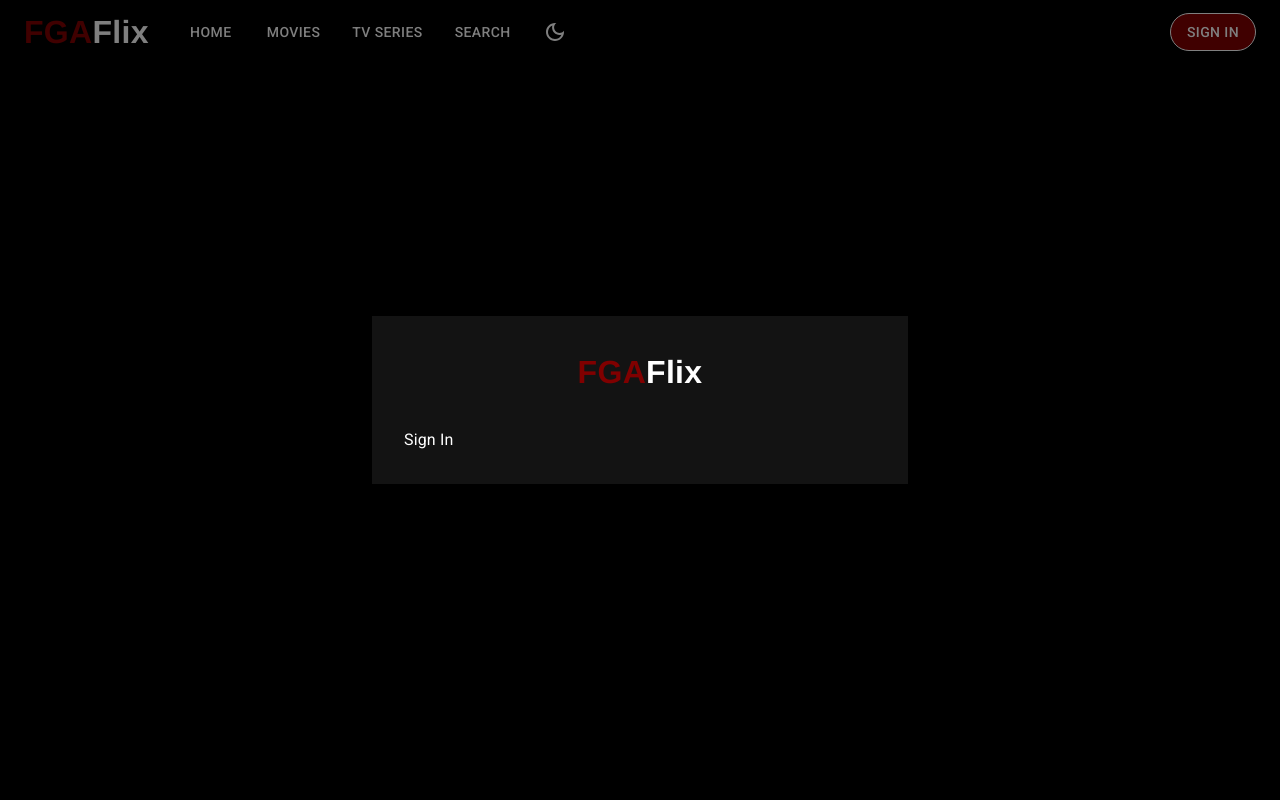
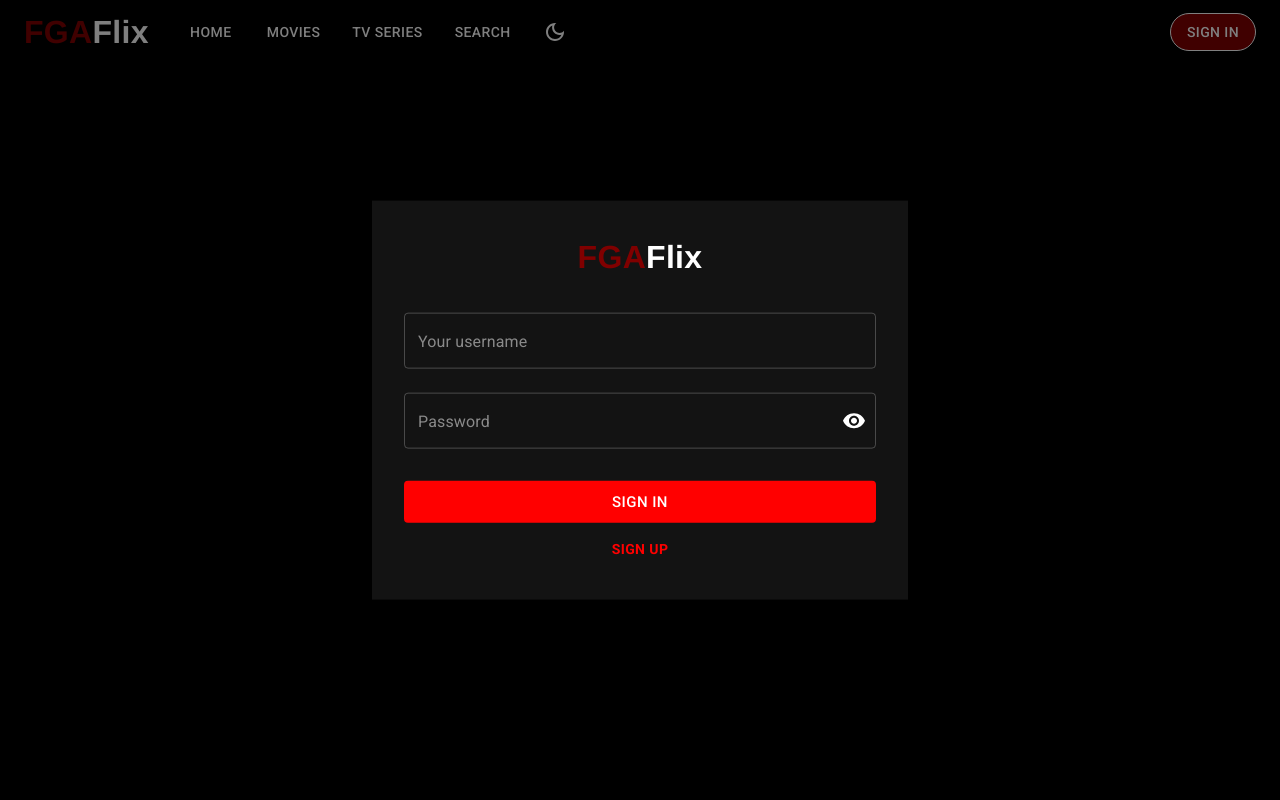
Before and after one commit to hart909/UTS_FULLSTACK, a React (Create React App) app in the folder client/: page /favorites in a window 1280 px wide. Shown: the top 800 px of the page. Built offline with nearby package versions, Linux system fonts and the light colour scheme.

Commit message:
sign in finished

```diff
--- a/client/src/api/client/private.client.js
+++ b/client/src/api/client/private.client.js
@@ -1,7 +1,7 @@
 import axios from "axios";
 import queryString from "query-string";
 
-const baseURL = "https://127.0.0.1:5000/api/v1/";
+const baseURL = "https://moonflix-api.vercel.app/api/v1/";
 
 const privateClient = axios.create({
   baseURL,
--- a/client/src/api/client/public.client.js
+++ b/client/src/api/client/public.client.js
@@ -1,7 +1,7 @@
 import axios from "axios";
 import queryString from "query-string";
 
-const baseURL = "https://127.0.0.1:5000/api/v1/";
+const baseURL = "https://moonflix-api.vercel.app/api/v1/";
 
 const publicClient = axios.create({
   baseURL,
--- a/client/src/components/common/SigninForm.jsx
+++ b/client/src/components/common/SigninForm.jsx
@@ -1,5 +1,5 @@
 import { LoadingButton } from "@mui/lab";
-import { Alert, Box, Button, Stack, TextField } from "@mui/material";
+import { Alert, Box, Button, Stack, TextField,IconButton, InputAdornment } from "@mui/material";
 import { useFormik } from "formik";
 import { useState } from "react";
 import { useDispatch } from "react-redux";
@@ -8,13 +8,110 @@ import * as Yup from "yup";
 import userApi from "../../api/modules/user.api";
 import { setAuthModalOpen } from "../../redux/features/authModalSlice";
 import { setUser } from "../../redux/features/userSlice";
+import { Visibility, VisibilityOff } from "@mui/icons-material";
+const SigninForm = ({ switchAuthState }) => {
+    const dispatch = useDispatch();
 
-const SigninForm = ({switchAuthstate}) => {
-  return (
-    <div>
-      Sign In
-    </div>
-  )
-}
+    const [isLoginRequest, setIsLoginRequest] = useState(false);
+    const [errorMessage, setErrorMessage] = useState();
+    const [showPassword, setShowPassword] = useState(false);
 
-export default SigninForm
+    const handleTogglePassword = () => {
+  setShowPassword((prevShowPassword) => !prevShowPassword);
+};
+    const signinForm = useFormik({
+      initialValues: {
+        password: "",
+        username: ""
+      },
+      validationSchema: Yup.object({
+        username: Yup.string()
+          .min(8, "username minimum 8 characters")
+          .required("username is required"),
+        password: Yup.string()
+          .min(8, "password minimum 8 characters")
+          .required("password is required")
+      }),
+      onSubmit: async values => {
+        setErrorMessage(undefined);
+        setIsLoginRequest(true);
+        console.log("asdasdasdasd");
+        const { response, err } = await userApi.signin(values);
+        setIsLoginRequest(false);
+
+        if (response) {
+          signinForm.resetForm();
+          dispatch(setUser(response));
+          dispatch(setAuthModalOpen(false));
+          toast.success("Sign in success");
+        }
+
+        if (err) setErrorMessage(err.message);
+      }
+    });
+
+    return (
+      <Box component="form" onSubmit={signinForm.handleSubmit}>
+        <Stack spacing={3}>
+  <TextField
+    type={showPassword ? "text" : "password"}
+    placeholder="Your username"
+    name="username"
+    fullWidth
+    value={signinForm.values.username}
+    onChange={signinForm.handleChange}
+    color="success"
+    error={signinForm.touched.username && signinForm.errors.username !== undefined}
+    helperText={signinForm.touched.username && signinForm.errors.username}
+  />
+  <TextField
+    type={showPassword ? "text" : "password"}
+    placeholder="Password"
+    name="password"
+    fullWidth
+    value={signinForm.values.password}
+    onChange={signinForm.handleChange}
+    color="success"
+    error={signinForm.touched.password && signinForm.errors.password !== undefined}
+    helperText={signinForm.touched.password && signinForm.errors.password}
+    InputProps={{
+      endAdornment: (
+        <InputAdornment position="end">
+          <IconButton onClick={handleTogglePassword} edge="end">
+            {showPassword ? <VisibilityOff /> : <Visibility />}
+          </IconButton>
+        </InputAdornment>
+      ),
+    }}
+  />
+</Stack>
+
+        <LoadingButton
+          type="submit"
+          fullWidth
+          size="large"
+          variant="contained"
+          sx={{ marginTop: 4 }}
+          loading={isLoginRequest}
+        >
+          Sign in
+        </LoadingButton>
+
+        <Button
+  fullWidth
+  sx={{ marginTop: 1, borderRadius: "10px", fontWeight: "1000" }}
+  onClick={() => switchAuthState()}
+>
+  Sign up
+</Button>
+
+        {errorMessage && (
+          <Box sx={{ marginTop: 2 }}>
+            <Alert severity="error" variant="outlined" >{errorMessage}</Alert>
+          </Box>
+        )}
+      </Box>
+    );
+  };
+
+  export default SigninForm;
```
